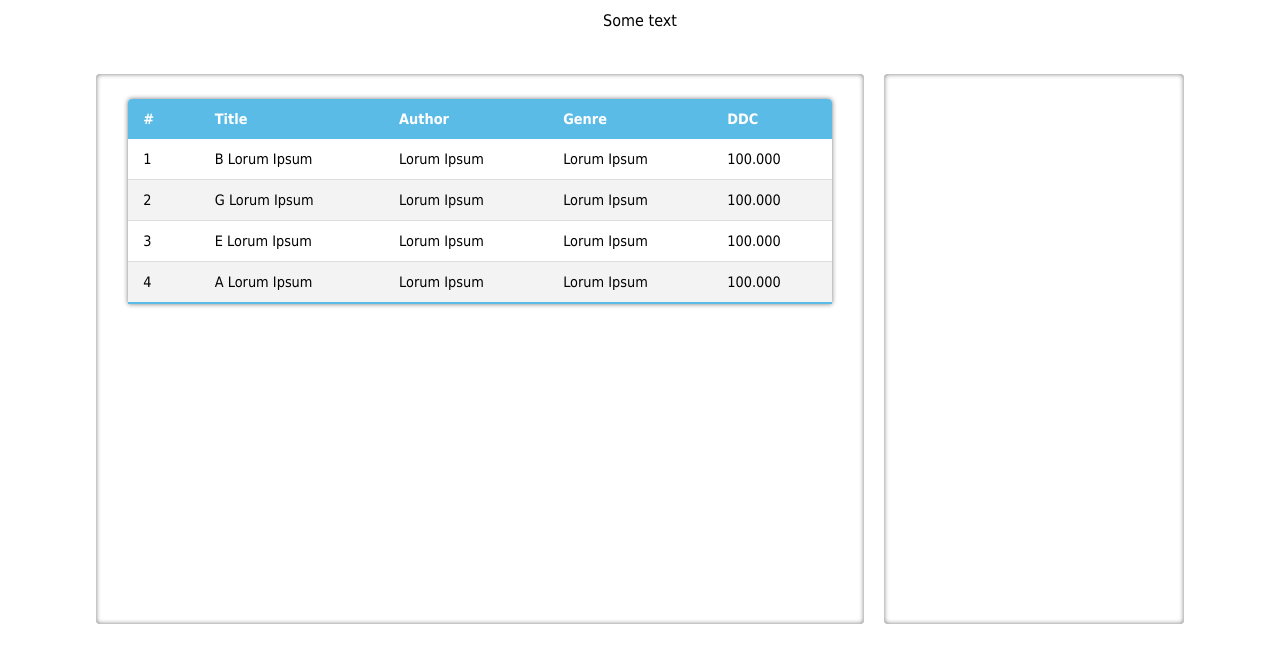
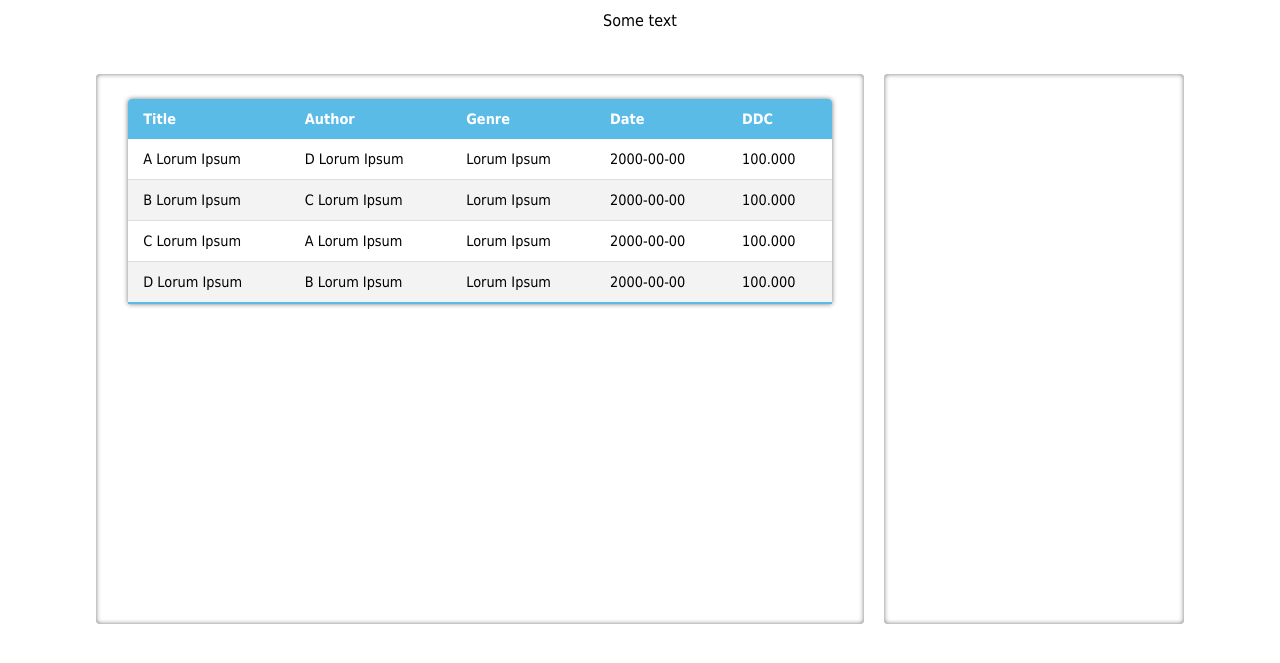
Before and after one commit to 130oclock/digital_Library, a website: page client/index.html in a window 1280 px wide. Shown: the part 71-734 px from the top of the page. Drawn offline with Linux system fonts and the light colour scheme; files that its build step writes are made by us from their sources; files whose address does not match are found by name.

```diff
--- a/client/index.html
+++ b/client/index.html
@@ -19,40 +19,40 @@
                 <table id="books" class="content-table table-sortable">
                     <thead>
                         <tr>
-                            <th>#</th>
                             <th>Title</th>
                             <th>Author</th>
                             <th>Genre</th>
+                            <th>Date</th>
                             <th>DDC</th>
                         </tr>
                     </thead>
                     <tbody>
                         <tr>
-                            <td>1</td>
-                            <td>B Lorum Ipsum</td>
+                            <td>A Lorum Ipsum</td>
+                            <td>D Lorum Ipsum</td>
                             <td>Lorum Ipsum</td>
-                            <td>Lorum Ipsum</td>
+                            <td>2000-00-00</td>
                             <td>100.000</td>
                         </tr>
                         <tr>
-                            <td>2</td>
-                            <td>G Lorum Ipsum</td>
+                            <td>B Lorum Ipsum</td>
+                            <td>C Lorum Ipsum</td>
                             <td>Lorum Ipsum</td>
-                            <td>Lorum Ipsum</td>
+                            <td>2000-00-00</td>
                             <td>100.000</td>
                         </tr>
                         <tr>
-                            <td>3</td>
-                            <td>E Lorum Ipsum</td>
+                            <td>C Lorum Ipsum</td>
+                            <td>A Lorum Ipsum</td>
                             <td>Lorum Ipsum</td>
-                            <td>Lorum Ipsum</td>
+                            <td>2000-00-00</td>
                             <td>100.000</td>
                         </tr>
                         <tr>
-                            <td>4</td>
-                            <td>A Lorum Ipsum</td>
+                            <td>D Lorum Ipsum</td>
+                            <td>B Lorum Ipsum</td>
                             <td>Lorum Ipsum</td>
-                            <td>Lorum Ipsum</td>
+                            <td>2000-00-00</td>
                             <td>100.000</td>
                         </tr>
                     </tbody>
```
Also changed, not shown: app.js (+27 -2 lines).
